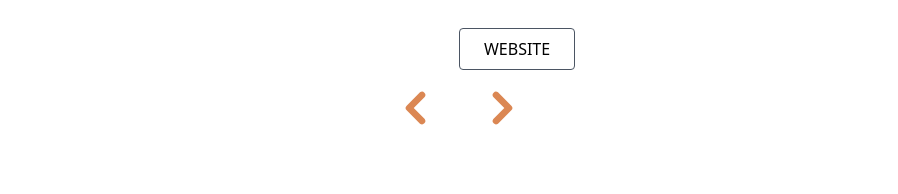
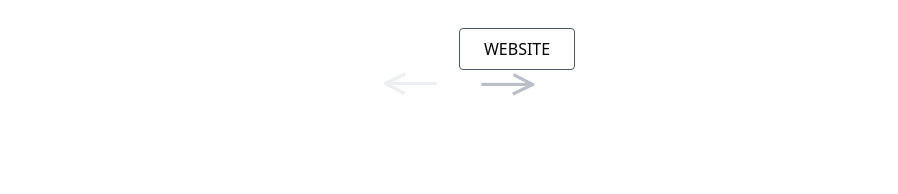
Before and after one commit to luke-joseph/portfolio-2021, a Vue app: page / in a window 1280 px wide. Shown: the part 868-1062 px from the top of the page, without its empty margins (181-1079 px from the left). Built offline with nearby package versions, Linux system fonts and the light colour scheme.

Commit message:
add more design appropriate arrows for navigating the projects

```diff
--- a/src/components/NavBar.vue
+++ b/src/components/NavBar.vue
@@ -7,7 +7,7 @@
 
          <nav class="hidden sm:flex mx-auto w-full">
 
-             <div class="flex pt-2 pb-2 text-grey-600 font-bold items-center justify-between w-1/2 mx-auto">
+             <div class="flex pt-2 pb-2 text-gray-500 font-semibold items-center justify-between w-1/2 mx-auto">
 
                <a to="#" class="home cursor-pointer tracking-wider pr-4 hover:no-underline text-lg">Home</a>
 
--- a/src/components/index/ProjectsOverview.vue
+++ b/src/components/index/ProjectsOverview.vue
@@ -9,10 +9,15 @@
       <div class="w-1/2 ">
 
         <swiper @slideChange="slideChanged" :options="swiperOption" style="height: auto" ref="mySwiper">
+
           <swiper-slide class="slider1"></swiper-slide>
+
           <swiper-slide class="slider2"></swiper-slide>
+
           <swiper-slide class="slider3"></swiper-slide>
+
           <swiper-slide class="slider4"></swiper-slide>
+
         </swiper>
 
     </div>
@@ -80,7 +85,7 @@
         <p>Frontend Developer</p>
 
         <p class="mt-4">
-          Lorem ipsum dolor sit amet, consectetur adipisicing elit, sed do eiusmod tempor incididunt ut labore et dolore magna aliqua. Ut enim ad minim veniam, quis nostrud exercitation ullamco laboris nisi ut aliquip ex ea commodo consequat. Duis aute irure dolor in reprehenderit in voluptate velit esse cillum dolore eu fugiat nulla pariatur. Excepteur sint occaecat cupidatat non proident, sunt in culpa qui officia deserunt mollit anim id est laborum.
+          Excepteur sint occaecat cupidatat non proident, sunt in culpa qui officia deserunt mollit anim id est laborum.
         </p>
 
         <a href="#">
@@ -93,22 +98,44 @@
 
   <!-- Controls for lg screens -->
   <div class="hidden lg:flex w-full mt-16">
-    <div class="ml-auto cursor-pointer" style="background-image: none;">
-<svg xmlns="http://www.w3.org/2000/svg" @click="prevSlide" viewBox="0 0 24 24" class="w-20 h-20 icon-cheveron-left-circle"><circle cx="12" cy="12" r="10" style="fill: none;"/><path style="fill: #db8753;" d="M13.7 15.3a1 1 0 0 1-1.4 1.4l-4-4a1 1 0 0 1 0-1.4l4-4a1 1 0 0 1 1.4 1.4L10.42 12l3.3 3.3z"/></svg>
+
+    <div class="ml-auto cursor-pointer mr-8" style="background-image: none;">
+
+      <img src="@/assets/arrow-left.png"
+      class="w-16" :class="[currentSlide === 0 ? 'opacity-10 hover:opacity-10' : 'opacity-40 hover:opacity-60']"
+      @click="prevSlide" alt="left arrow">
+
     </div>
+
     <div class="mr-auto cursor-pointer" style="background-image: none;">
-      <svg xmlns="http://www.w3.org/2000/svg" @click="nextSlide" viewBox="0 0 24 24" class="w-20 h-20 icon-cheveron-right-circle"><circle cx="12" cy="12" r="10" style="fill: none;"/><path style="fill: #db8753;" d="M10.3 8.7a1 1 0 0 1 1.4-1.4l4 4a1 1 0 0 1 0 1.4l-4 4a1 1 0 0 1-1.4-1.4l3.29-3.3-3.3-3.3z"/></svg>
+
+      <img src="@/assets/arrow-right.png"
+      class="w-16" :class="[currentSlide === lastSlideIndex ? 'opacity-10' : 'opacity-40 hover:opacity-60']"
+      @click="nextSlide" alt="right arrow">
+
     </div>
+
   </div>
 
   <!-- Controls for sm screens -->
   <div id="mobile-swipe-controls" class="flex lg:hidden w-full">
+
     <div class="ml-auto cursor-pointer" style="background-image: none;">
-<svg xmlns="http://www.w3.org/2000/svg" @click="prevSlide" viewBox="0 0 24 24" class="w-20 h-20 icon-cheveron-left-circle"><circle cx="12" cy="12" r="10" style="fill: none;"/><path style="fill: #db8753;" d="M13.7 15.3a1 1 0 0 1-1.4 1.4l-4-4a1 1 0 0 1 0-1.4l4-4a1 1 0 0 1 1.4 1.4L10.42 12l3.3 3.3z"/></svg>
+
+      <img src="@/assets/arrow-left.png"
+      class="w-16" :class="[currentSlide === 0 ? 'opacity-10' : 'opacity-40']"
+      @click="prevSlide" alt="left arrow">
+
     </div>
+
     <div class="mr-auto cursor-pointer" style="background-image: none;">
-      <svg xmlns="http://www.w3.org/2000/svg" @click="nextSlide" viewBox="0 0 24 24" class="w-20 h-20 icon-cheveron-right-circle"><circle cx="12" cy="12" r="10" style="fill: none;"/><path style="fill: #db8753;" d="M10.3 8.7a1 1 0 0 1 1.4-1.4l4 4a1 1 0 0 1 0 1.4l-4 4a1 1 0 0 1-1.4-1.4l3.29-3.3-3.3-3.3z"/></svg>
+
+      <img src="@/assets/arrow-right.png"
+      class="w-16" :class="[currentSlide === lastSlideIndex ? 'opacity-10' : 'opacity-40']"
+      @click="nextSlide" alt="right arrow">
+
     </div>
+
   </div>
 
   </div>
@@ -119,13 +146,12 @@
 /*
 * currentSlide is synced w/ the swiper.realIndex for supporting text
 */
-
 export default {
   name: 'ProjectsOverview',
   data() {
    return {
      currentSlide: 0,
-     amountOfSlides: 6,
+     amountOfSlides: 4,
      swiperOption: {
        autoHeight: true, //enable auto height
        spaceBetween: 20,
@@ -136,34 +162,33 @@ export default {
  },
  computed: {
    swiper: function() {
+
      return this.$refs.mySwiper.$swiper
+
    },
    lastSlideIndex: function(){
+
      return this.amountOfSlides - 1;
+
    }
  },
  methods:{
    slideChanged(){
+
      this.currentSlide = this.swiper.realIndex;
+
      },
     nextSlide(){
-     /*
-     * see if the next index is bigger than the amount of slides
-     * if bigger move to the first slide else move to the next
-     */
+
      let nextIndex = this.currentSlide + 1;
-     let shouldLoop = (nextIndex > this.lastSlideIndex);
-     nextIndex = shouldLoop ? 0 : nextIndex;
+
      this.swiper.slideToLoop(nextIndex, 500, false);
+
     },
    prevSlide(){
-    /*
-    * see if the prev index is smaller than 0
-    * if smaller move to the last slide else move to the prev
-    */
+
     let prevIndex = this.currentSlide - 1;
-    let shouldLoop = (prevIndex < 0);
-    prevIndex = shouldLoop ? this.lastSlideIndex : prevIndex;
+
     this.swiper.slideToLoop(prevIndex, 500, false);
     }
    },
```
Also changed, not shown: src/assets/arrow-left.png (added), src/assets/arrow-right.png (added).
